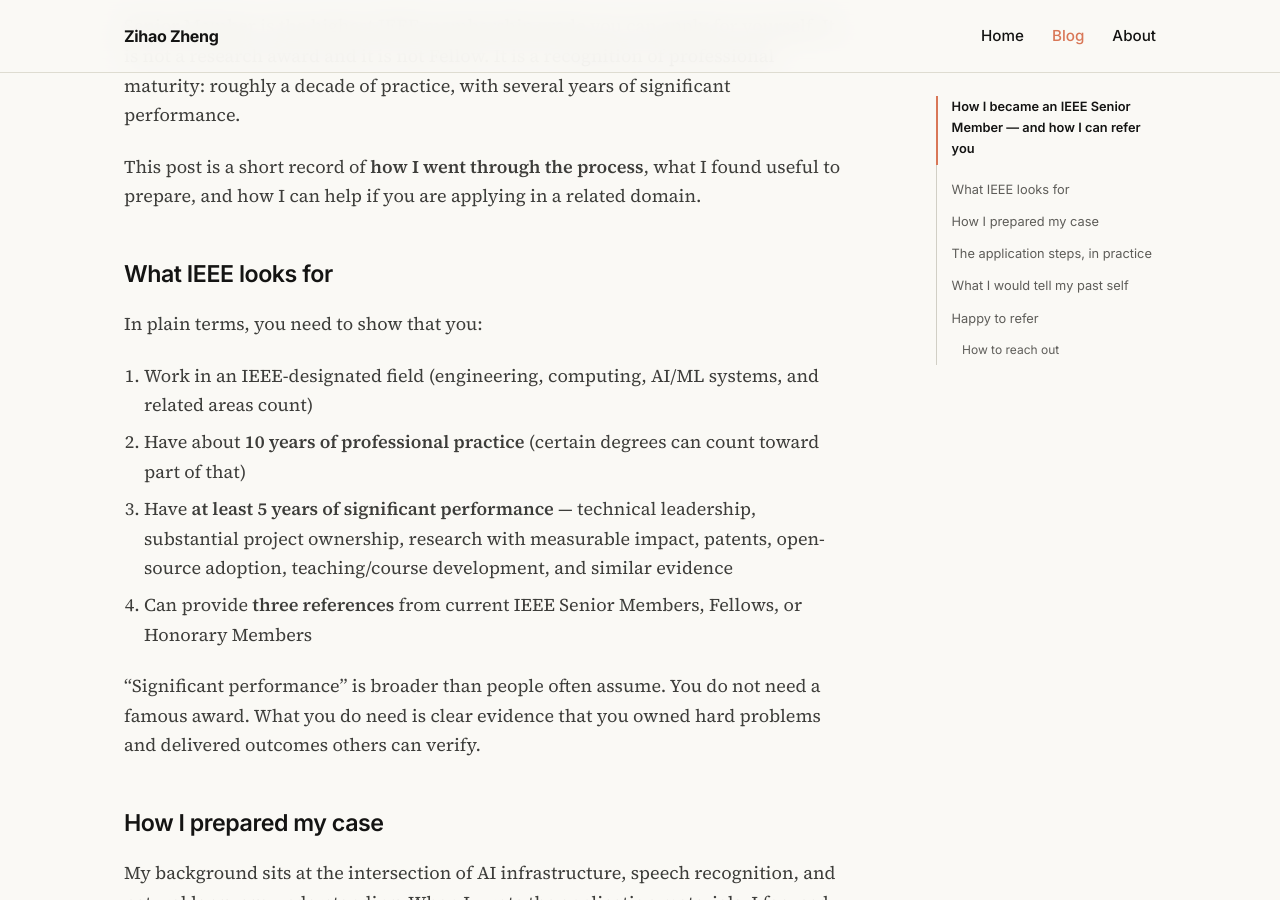
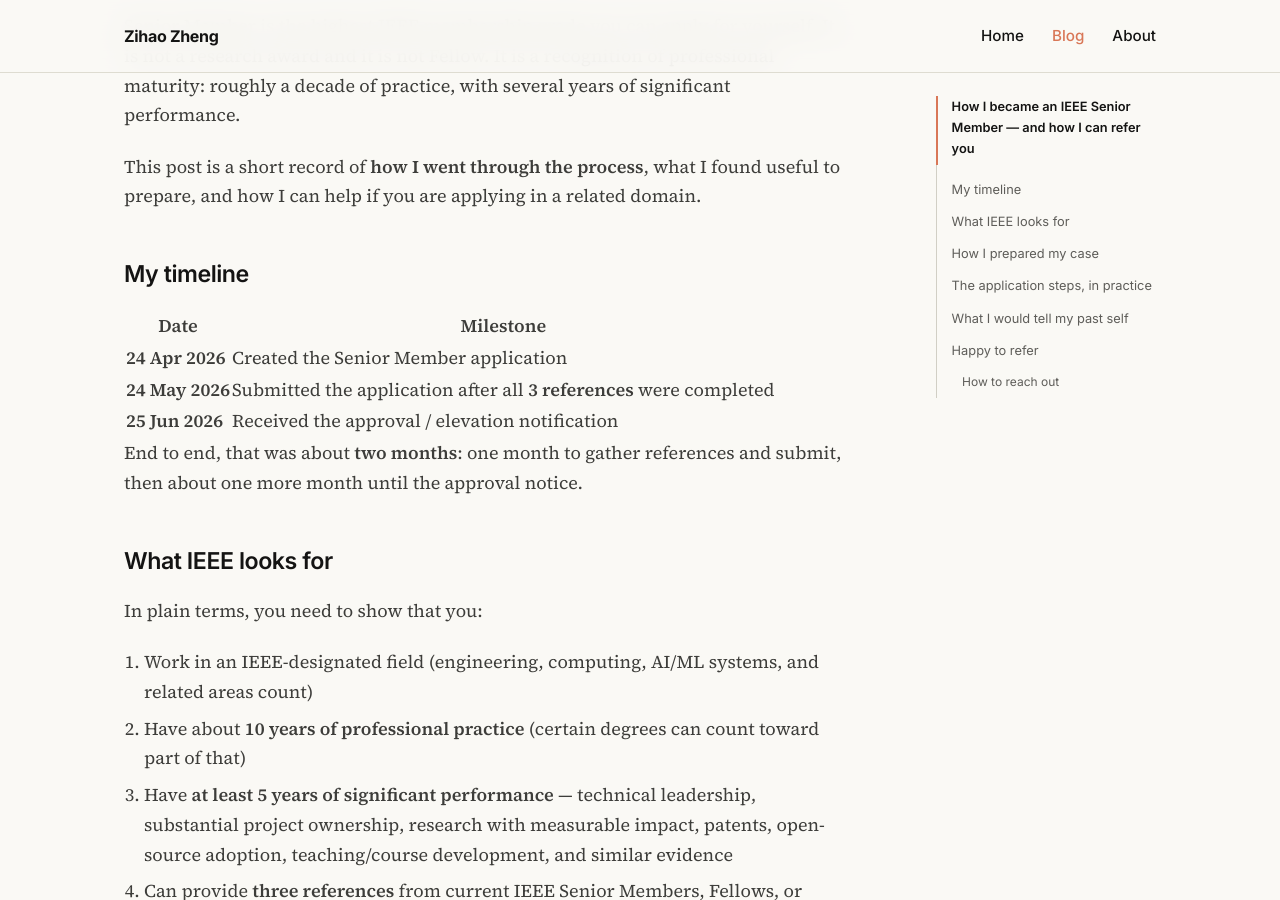
Before and after one commit to zihaolucky/zihaolucky.github.io, a Jekyll site: the page built from _posts/blog/2026-07-10-ieee-senior-member.md, in a window 1280 px wide and 900 px high, scrolled down 1004 px. Built offline with Jekyll 4.4.1, drawn with Linux system fonts in a browser that asks for light colours.

Commit message:
Add IEEE Senior Member application timeline to the post.
Co-authored-by: Cursor <cursoragent@cursor.com>

```diff
--- a/_posts/blog/2026-07-10-ieee-senior-member.md
+++ b/_posts/blog/2026-07-10-ieee-senior-member.md
@@ -15,6 +15,16 @@ I'm glad to share that I have been elevated to **IEEE Senior Member**.
 Senior Member is the highest IEEE membership grade you can apply for yourself. It is not a research award and it is not Fellow. It is a recognition of professional maturity: roughly a decade of practice, with several years of significant performance.
 
 This post is a short record of **how I went through the process**, what I found useful to prepare, and how I can help if you are applying in a related domain.
+
+## My timeline
+
+| Date | Milestone |
+| --- | --- |
+| **24 Apr 2026** | Created the Senior Member application |
+| **24 May 2026** | Submitted the application after all **3 references** were completed |
+| **25 Jun 2026** | Received the approval / elevation notification |
+
+End to end, that was about **two months**: one month to gather references and submit, then about one more month until the approval notice.
 
 ## What IEEE looks for
 
```
